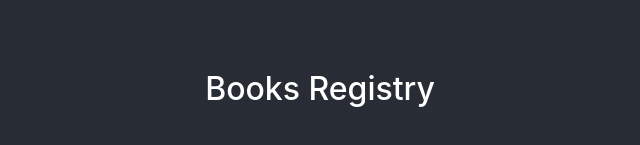
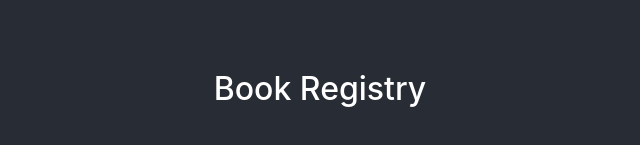
Before and after one commit to ellockie/lp-book-registry, a React (Create React App) app: page / in a window 1280 px wide. Shown: the part 307-452 px from the top of the page, without its empty margins (320-960 px from the left). Built offline with nearby package versions, Linux system fonts and the light colour scheme.

Commit message:
Minor test correction

```diff
--- a/src/App.tsx
+++ b/src/App.tsx
@@ -6,7 +6,7 @@ function App() {
   return (
     <div className="App">
       <header className="App-header">
-        <h2>Books Registry</h2>
+        <h2>Book Registry</h2>
       </header>
     </div>
   );
```
Also changed, not shown: 1 other file (tests, documents, lock files or other folders).
